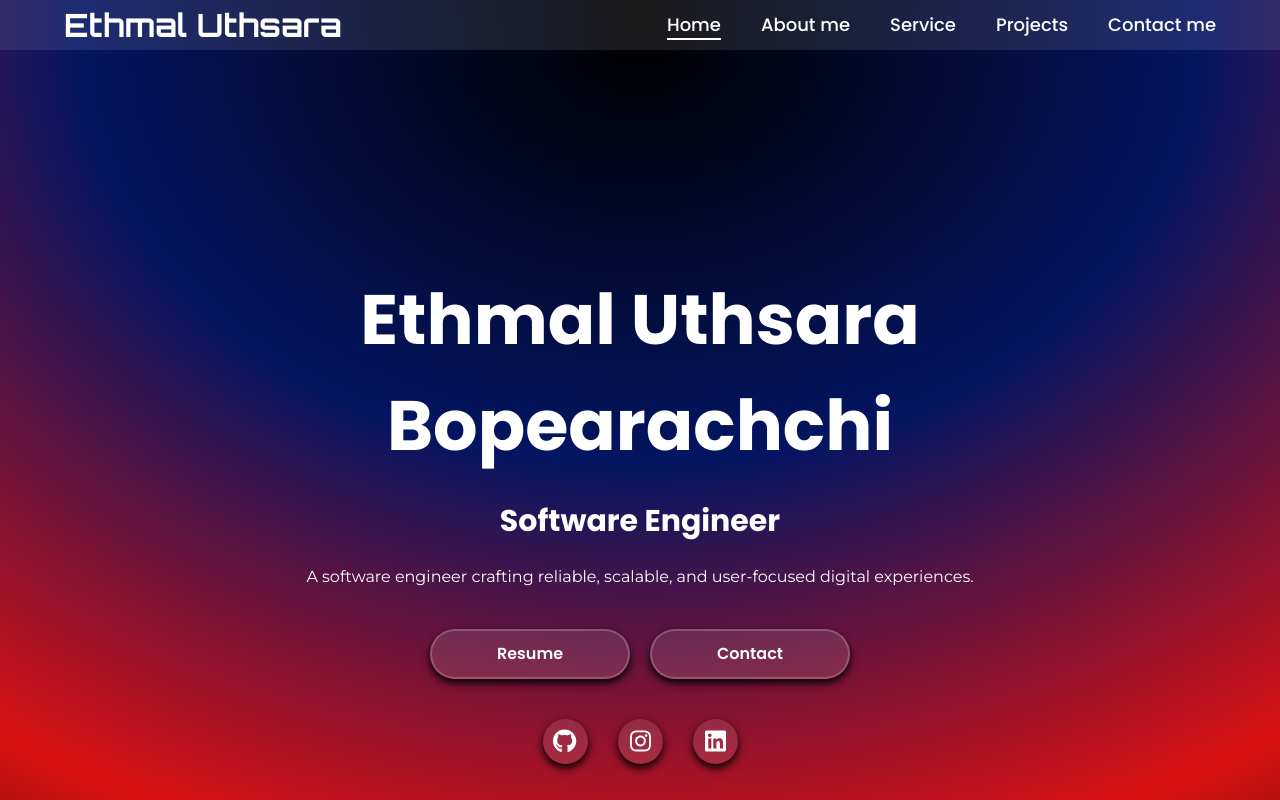
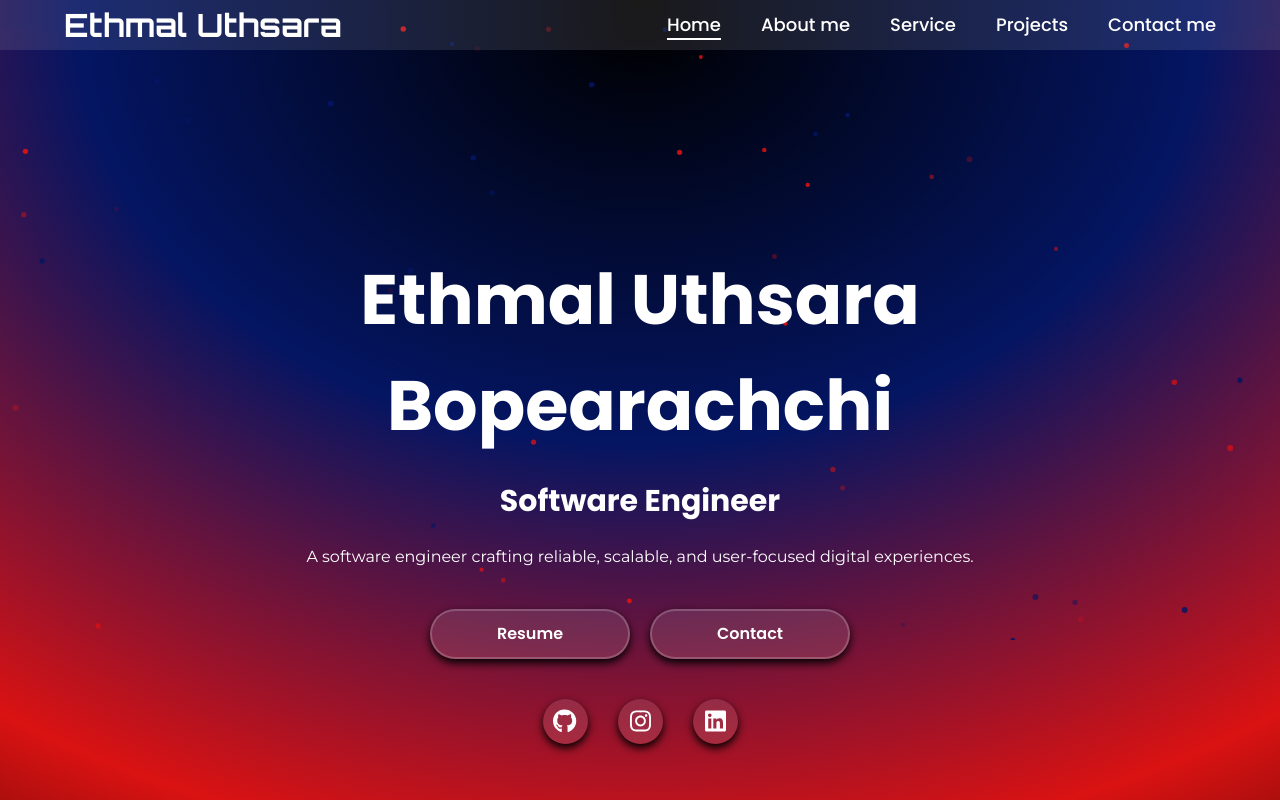
Before and after one commit to UthsaraEthmal/Portfolio-Website-Ethmal-Uthsara, a React (Vite) app: page / in a window 1280 px wide. Shown: the top 800 px of the page. Built offline with nearby package versions, Linux system fonts and the light colour scheme; a web font is replaced by a local one.

Commit message:
Fix:sparkles fixed

```diff
--- a/package.json
+++ b/package.json
@@ -17,6 +17,8 @@
     "@fortawesome/react-fontawesome": "^0.2.2",
     "@splinetool/react-spline": "^4.0.0",
     "@splinetool/runtime": "^1.9.96",
+    "@tsparticles/react": "^3.0.0",
+    "@tsparticles/slim": "^3.8.1",
     "framer-motion": "^12.16.0",
     "react": "^18.2.0",
     "react-card-flip": "^1.2.3",
--- a/src/Comp/AboutComp/About.css
+++ b/src/Comp/AboutComp/About.css
@@ -44,9 +44,15 @@
   border-radius: 50%;
   object-fit: cover;
   margin: 20px;
+  box-shadow: 0 4px 15px black;
 }
 
-.about-pic:hover{box-shadow: 0 0 30px 10px rgba(5, 5, 5, 0.7); }
+.about-pic:hover{/* box-shadow: 0 0 30px 10px rgba(143, 148, 148, 0.7);*/
+  box-shadow: 0 0 30px 10px rgba(0, 0, 0, 0.7);
+   transform: translateY(-5px);
+}
+
+
 
 .about-content-details {
   flex: 1;
--- a/src/Comp/HeroComp/Hero.css
+++ b/src/Comp/HeroComp/Hero.css
@@ -1,5 +1,5 @@
 .hero-main {
-  margin-top: 50px;
+  margin-top: 30px;
   height: 100vh;
   justify-content: space-between;
   padding: 120px;
@@ -7,7 +7,7 @@
     125% 125% at 50% 0%,
     #000000 0%,
     #041562 35%,
-    #da1212 70%,
+    #DA1212  70%,
     #000000 100%
   );
   background-size: 100% 120%;
@@ -37,7 +37,21 @@
   align-items: center;
   justify-content: center;
   text-align: center;
+  position: relative;
+  z-index: 1;
 }
+
+.sparkles-fullscreen {
+  position: absolute;
+  top: 0;
+  left: 0;
+  width: 100%;
+  height: 100%;
+  z-index: 0;
+}
+
+
+
 .hero-sub-main h1 {
   font-size: 70px;
 }
@@ -168,6 +182,11 @@ i {
   }
   .iconclass {
       padding: 0px;}
+
+
+      .sparkles-fullscreen {
+  height: auto;
+}
 }
 /* 2. Small Devices (Phones - Portrait and Landscape) */
 @media (min-width: 480px) and (max-width: 767px) {
@@ -193,7 +212,7 @@ i {
       margin-top:0px;
        padding: 0px;
       height: auto;
-
+      padding-bottom: 50px;
     }
   .iconclass {
       padding-bottom: 10px;}
@@ -202,5 +221,5 @@ i {
   }
   @media (min-width: 1200px) and (max-width: 1399px) {
 
-   }
 }
+}
--- a/src/Comp/HeroComp/Hero.jsx
+++ b/src/Comp/HeroComp/Hero.jsx
@@ -14,6 +14,7 @@ import {
 import { motion } from "framer-motion";
 import resume from "../../assets/EuB.pdf";
 import { Link } from "react-router-dom";
+import { Sparkles } from './sparkles';
 
 // Animation Variants
 const container = {
@@ -44,6 +45,18 @@ const Hero = () => {
       initial="hidden"
       animate="show"
     >
+
+
+
+       {/* Sparkles as fullscreen background */}
+      <div className="sparkles-fullscreen">
+        <Sparkles
+          density={50} // reduced number of sparkles
+          mousemove={true}
+          color={['#ff0000', '#0000ff']} // multiple colors: red & blue
+          className="sparkles"
+        />
+      </div>
       <motion.div className="hero-sub-main" variants={container}>
         <motion.h1 variants={item}>Ethmal Uthsara Bopearachchi</motion.h1>
         <motion.h2 variants={item}>Software Engineer</motion.h2>
@@ -97,7 +110,9 @@ const Hero = () => {
             </div>
           </a>
         </motion.div>
+
       </motion.div>
+
     </motion.div>
   );
 };
--- /dev/null
+++ b/src/Comp/HeroComp/sparkles.jsx
@@ -0,0 +1,130 @@
+'use client';
+import { useEffect, useId, useState } from 'react';
+import Particles, { initParticlesEngine } from '@tsparticles/react';
+import { loadSlim } from '@tsparticles/slim';
+export function Sparkles({
+  className,
+  size = 3,
+  minSize = null,
+  density = 800,
+  speed = 1.5,
+  minSpeed = null,
+  opacity = 1,
+  direction = '',
+  opacitySpeed = 3,
+  minOpacity = null,
+  color = '#ffffff',
+  mousemove = false,
+  hover = false,
+  background = 'transparent',
+  options = {},
+}) {
+  const [isReady, setIsReady] = useState(false);
+  useEffect(() => {
+    initParticlesEngine(async (engine) => {
+      await loadSlim(engine);
+    }).then(() => {
+      setIsReady(true);
+    });
+  }, []);
+  const id = useId();
+  const defaultOptions = {
+    background: {
+      color: {
+        value: background,
+      },
+    },
+    fullScreen: {
+      enable: false,
+      zIndex: 1,
+    },
+    fpsLimit: 300,
+    interactivity: {
+      events: {
+        onClick: {
+          enable: true,
+          mode: 'push',
+        },
+        onHover: {
+          enable: hover,
+          mode: 'grab',
+          parallax: {
+            enable: mousemove,
+            force: 60,
+            smooth: 10,
+          },
+        },
+        resize: true,
+      },
+      modes: {
+        push: {
+          quantity: 4,
+        },
+        repulse: {
+          distance: 200,
+          duration: 0.4,
+        },
+      },
+    },
+    particles: {
+      color: {
+        value: ['#041562', '#DA1212'],
+      },
+      move: {
+        enable: true,
+        direction,
+        speed: {
+          min: minSpeed || speed / 130,
+          max: speed,
+        },
+        straight: true,
+      },
+      collisions: {
+        absorb: {
+          speed: 2,
+        },
+        bounce: {
+          horizontal: {
+            value: 1,
+          },
+          vertical: {
+            value: 1,
+          },
+        },
+        enable: false,
+        maxSpeed: 50,
+        mode: 'bounce',
+        overlap: {
+          enable: true,
+          retries: 0,
+        },
+      },
+      number: {
+        value: density,
+      },
+      opacity: {
+        value: {
+          min: minOpacity || opacity / 10,
+          max: opacity,
+        },
+        animation: {
+          enable: true,
+          sync: false,
+          speed: opacitySpeed,
+        },
+      },
+      size: {
+        value: {
+          min: minSize || size / 1.5,
+          max: size,
+        },
+      },
+    },
+    detectRetina: true,
+  };
+  return (
+    isReady && (
+      <Particles id={id} options={defaultOptions} className={className} />
+    )
+  );
+}
--- a/src/index.css
+++ b/src/index.css
@@ -10,7 +10,7 @@ body {
     125% 125% at 50% 0%,
     #000000 0%,
     #041562 35%,
-    #da1212 75%,
+    #DA1212  75%,
     #000000 100%
   );
 
```
Also changed, not shown: 1 other file (tests, documents, lock files or other folders).
